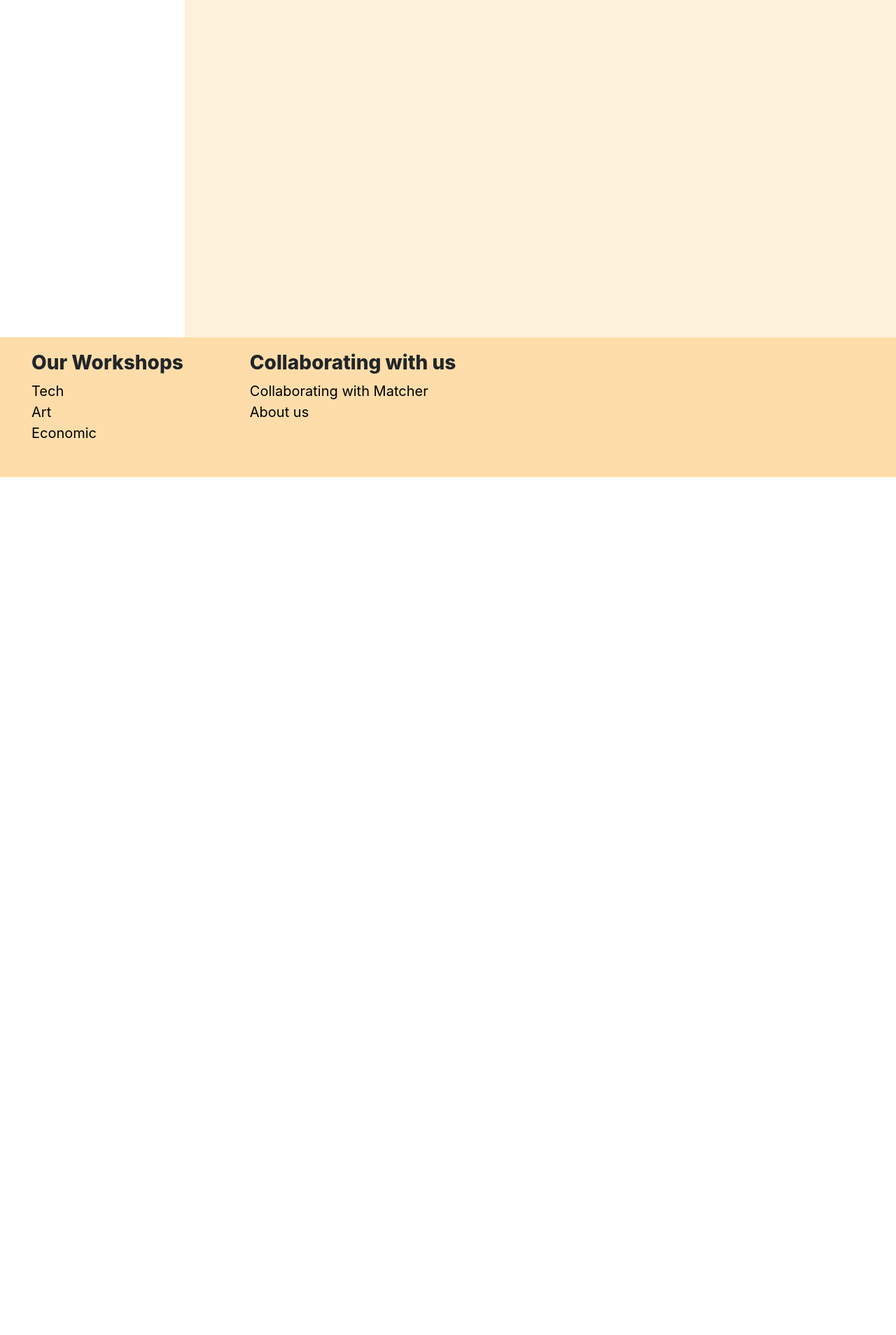
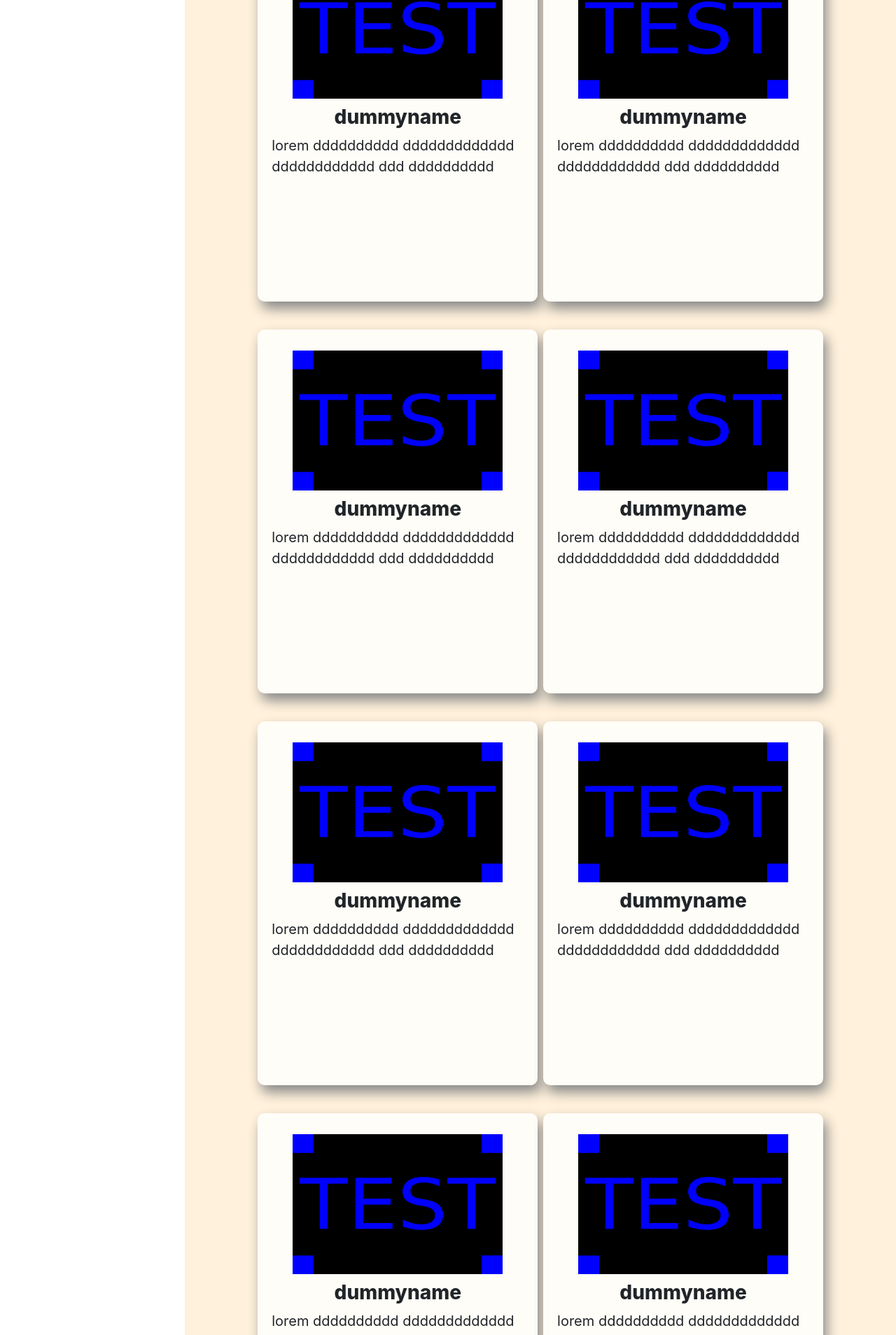
Before and after one commit to 2110423-2019-2/sec1_TerkyCompany-Frontend, a React (Create React App) app: page /workshoplist in a window 1280 px wide. Shown: the part 374-2282 px from the top of the page at 70% size. Before the commit the page ends 1056 px from the top, so only its background shows below. Built offline with nearby package versions, Linux system fonts and the light colour scheme.

Commit message:
edit some css & test dummy item

```diff
--- a/src/Components/Workshop_list/Workshoplistpage.css
+++ b/src/Components/Workshop_list/Workshoplistpage.css
@@ -46,3 +46,7 @@
   padding: 100px;
   font-size: 30px;
 }
+
+#list-body {
+  flex-wrap: wrap;
+}
--- a/src/Components/Workshop_list/Workshoplistpage.js
+++ b/src/Components/Workshop_list/Workshoplistpage.js
@@ -1,5 +1,6 @@
 import React, { Component } from 'react';
 import './Workshoplistpage.css';
+import WorkshopItem from '../WorkshopItem/WorkshopItem';
 
 
 class Workshoplistpage extends Component {
@@ -19,7 +20,7 @@ class Workshoplistpage extends Component {
         console.log("hello Workshoplist")
         return (
             <div>
-                <div class="flex-container" id="flex-container">
+                <div className="flex-container" id="flex-container">
                     <div className="side-menu">
                         <div id="textzone">
                             <ul id="link-side">
@@ -35,7 +36,19 @@ class Workshoplistpage extends Component {
                             <h1 id = "my-workshop-title">My Workshop</h1>
                         </div>
                         <div className="dropdown-divider"></div>
-                        <div className="list-body">
+                        <div className="flex-container" id="list-body" >
+                            <WorkshopItem />
+                            <WorkshopItem />
+                            <WorkshopItem />
+                            <WorkshopItem />
+                            <WorkshopItem />
+                            <WorkshopItem />
+                            <WorkshopItem />
+                            <WorkshopItem />
+                            <WorkshopItem />
+                            <WorkshopItem />
+                            <WorkshopItem />
+
                         </div>
                     </div>
                 </div>
```
